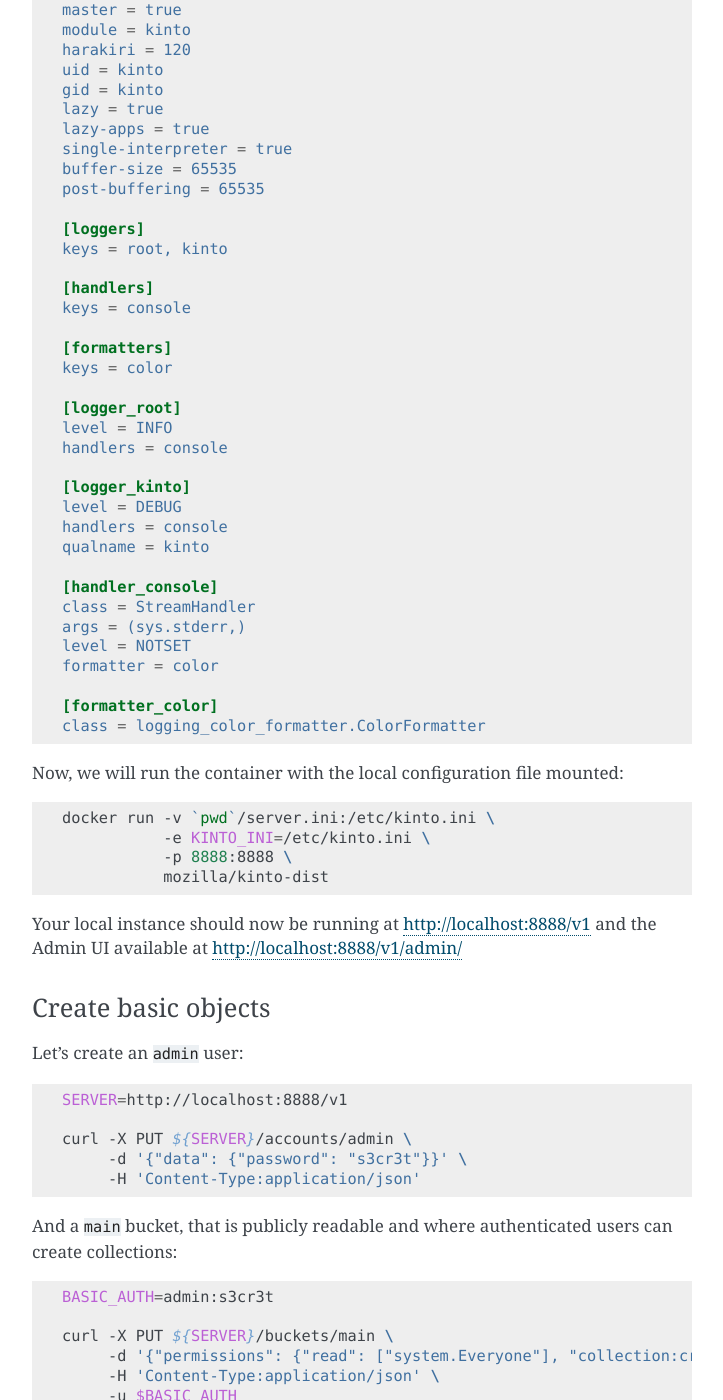
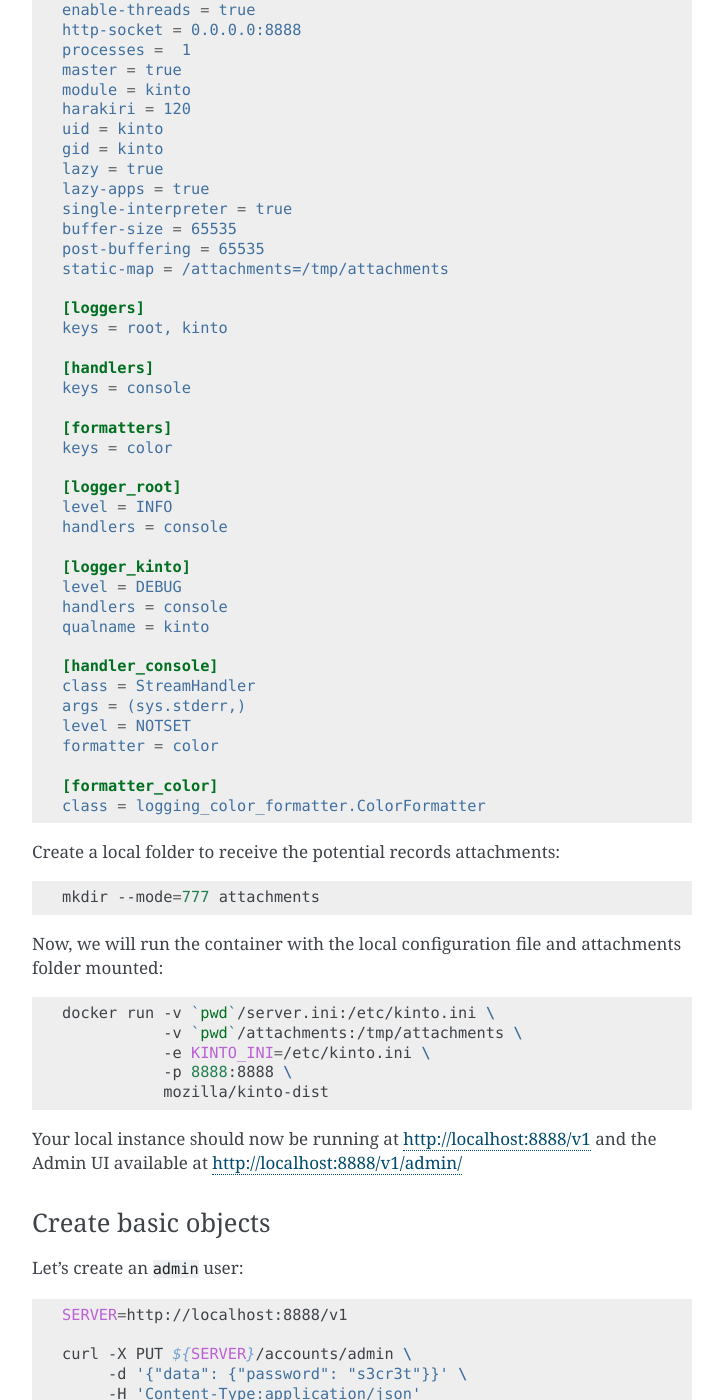
Before and after one commit to mozilla/remote-settings, a Sphinx documentation site: the page built from docs/tutorial-local-server.rst, in a window 1280 px wide and 1400 px high, scrolled down 1815 px. Shown: the whole window, without its empty margins (388-1111 px from the left). Built offline with Sphinx 7.4.7, drawn with Linux system fonts in a browser that asks for light colours; some of the changed text lies outside the part shown.

Commit message:
Serve attachments in the local container (fixes #75)

```diff
--- a/docs/tutorial-local-server.rst
+++ b/docs/tutorial-local-server.rst
@@ -68,7 +68,10 @@
     kinto.experimental_permissions_endpoint = true
     kinto.experimental_collection_schema_validation = true
     kinto.changes.resources = /buckets/main
-    kinto.attachment.base_path = /tmp
+    kinto.attachment.base_path = /tmp/attachments
+    kinto.attachment.base_url =
+    kinto.attachment.extra.base_url = http://localhost:8888/attachments
+    kinto.attachment.folder = {bucket_id}/{collection_id}
     kinto.signer.resources = /buckets/main-workspace -> /buckets/main-preview -> /buckets/main
     kinto.signer.group_check_enabled = true
     kinto.signer.to_review_enabled = true
@@ -95,6 +98,7 @@
     single-interpreter = true
     buffer-size = 65535
     post-buffering = 65535
+    static-map = /attachments=/tmp/attachments
 
     [loggers]
     keys = root, kinto
@@ -123,12 +127,18 @@
     [formatter_color]
     class = logging_color_formatter.ColorFormatter
 
+Create a local folder to receive the potential records attachments:
 
-Now, we will run the container with the local configuration file mounted:
+.. code-block:: bash
+
+    mkdir --mode=777 attachments
+
+Now, we will run the container with the local configuration file and attachments folder mounted:
 
 .. code-block:: bash
 
     docker run -v `pwd`/server.ini:/etc/kinto.ini \
+               -v `pwd`/attachments:/tmp/attachments \
                -e KINTO_INI=/etc/kinto.ini \
                -p 8888:8888 \
                mozilla/kinto-dist
```
Also changed, not shown: 1 other file.
